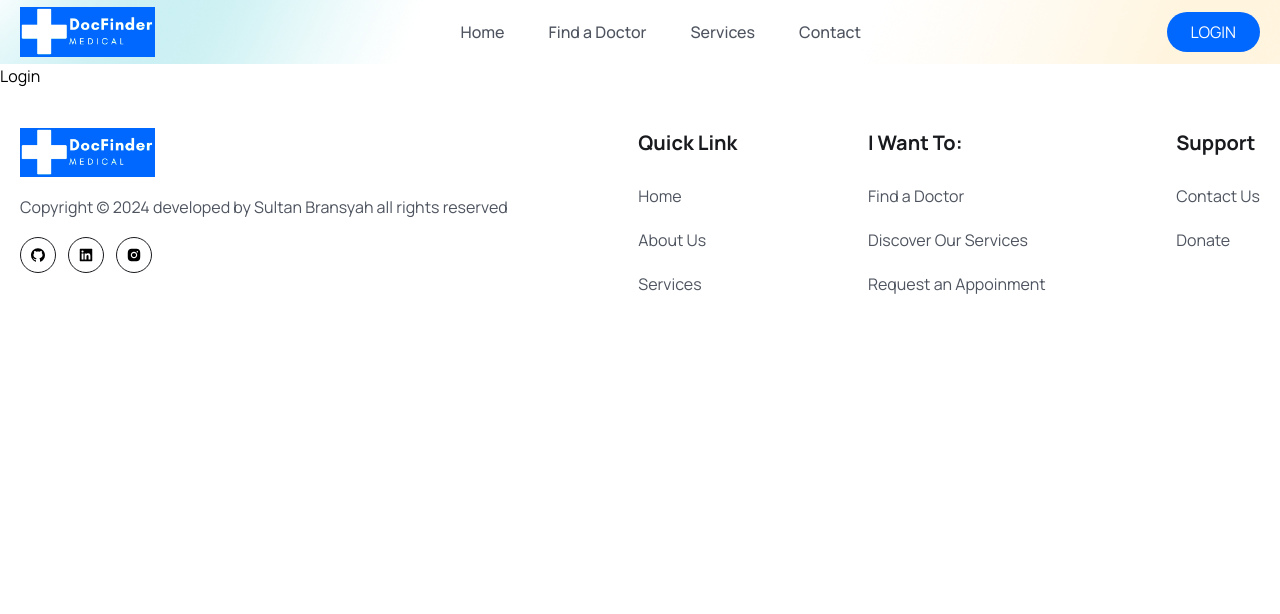
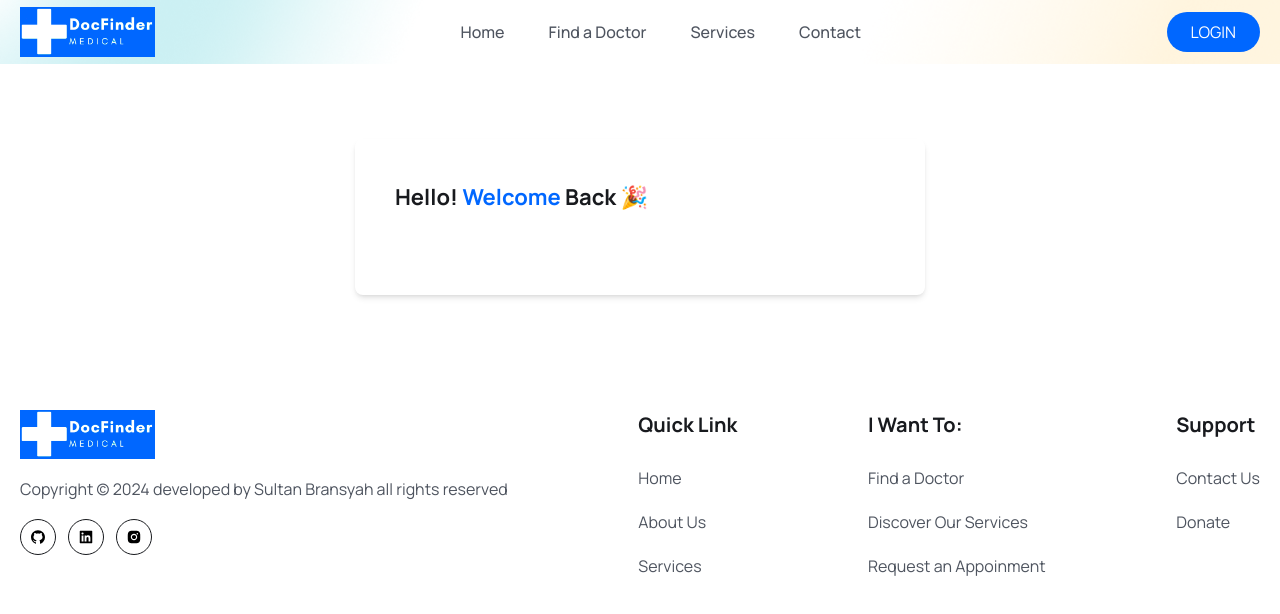
Before and after one commit to bransyahtan/DocFinder, a React (Vite) app in the folder FE_DocFinder/: page /login in a window 1280 px wide. Shown: the top 614 px of the page. Built offline with nearby package versions, Linux system fonts and the light colour scheme.

Commit message:
login page designing

```diff
--- a/FE_DocFinder/src/pages/Login.jsx
+++ b/FE_DocFinder/src/pages/Login.jsx
@@ -1,3 +1,14 @@
 export const Login = () => {
-  return <div>Login</div>;
+  return (
+    <section className="px-5 lg:px-0">
+      <div className="w-full max-w-[570px] mx-auto rounded-lg shadow-md md:p-10">
+        <h3 className="text-headingColor text-[22px] leading-9 font-bold mb-10">
+          Hello! <span className="text-primaryColor">Welcome</span> Back
+          &#127881;
+        </h3>
+
+        <form></form>
+      </div>
+    </section>
+  );
 };
```
